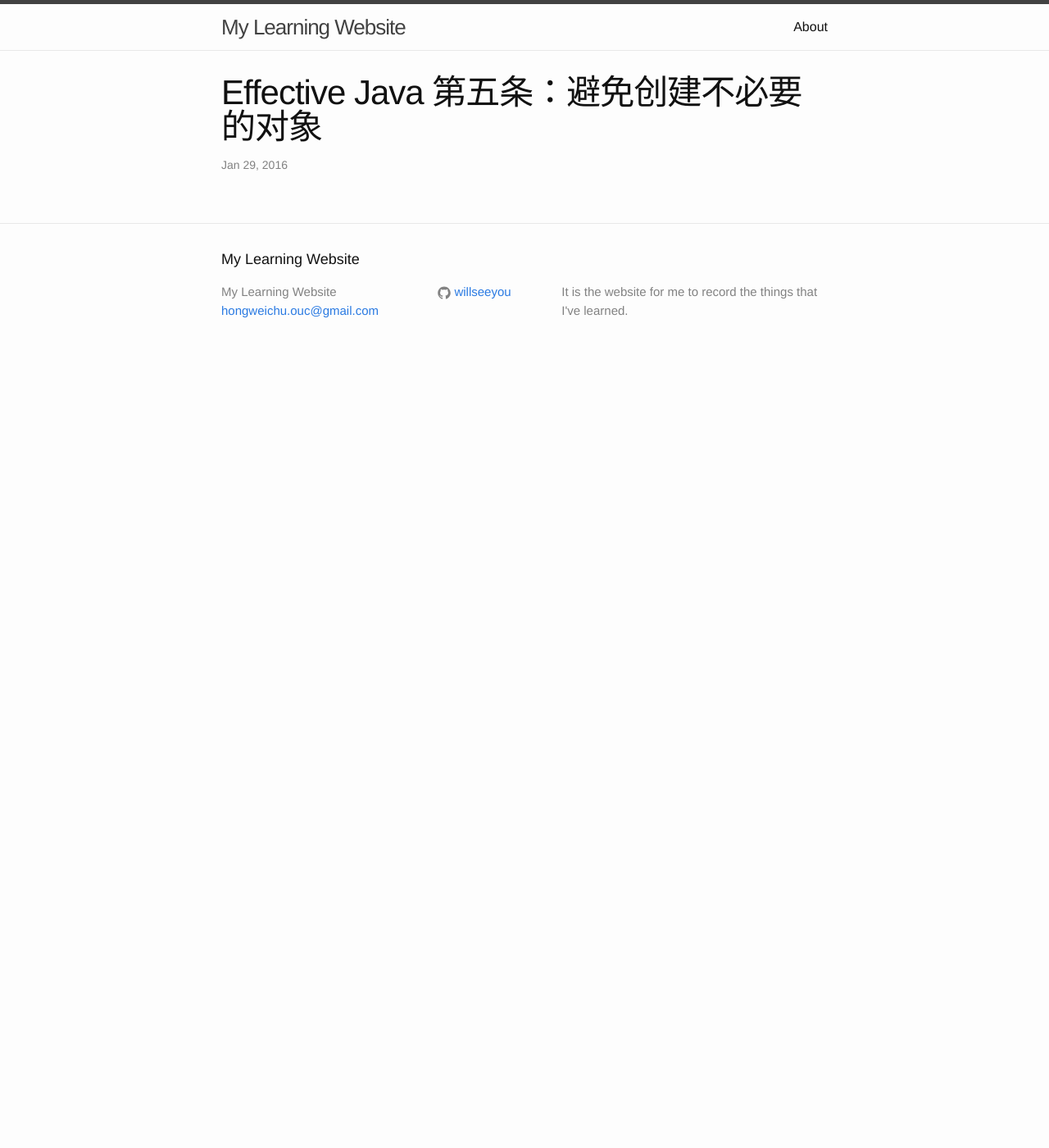
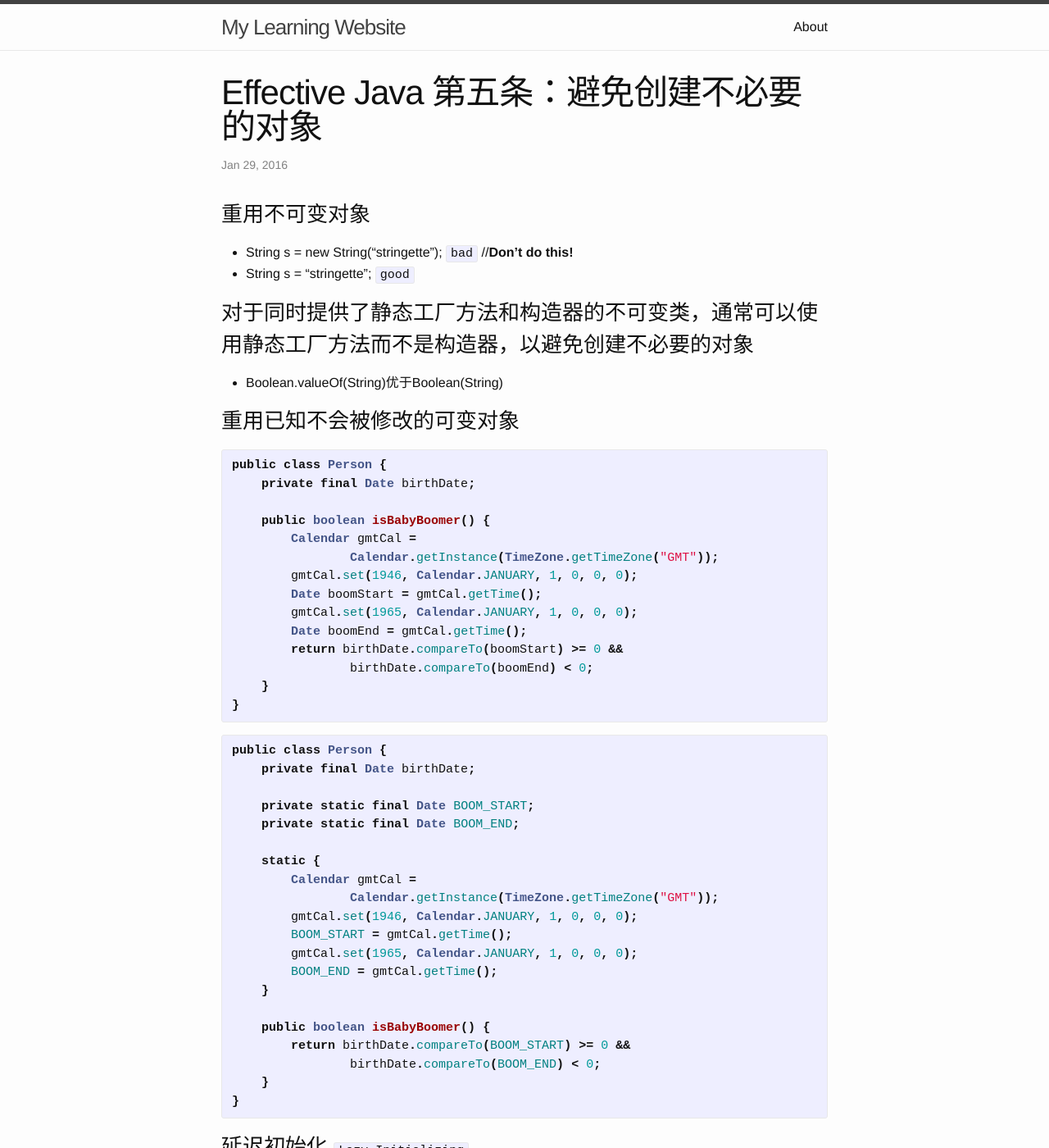
Before and after one commit to willseeyou/willseeyou.github.io, a Jekyll site: the page built from _posts/2016-01-29-effective-java-5.markdown, in a window 1280 px wide and 1400 px high. Shown: the whole window at 82% size. Built offline with Jekyll 4.4.1, drawn with Linux system fonts in a browser that asks for light colours; some of the changed text lies outside the part shown.

Commit message:
Add Effective Java Item 5

```diff
--- a/_posts/2016-01-29-effective-java-5.markdown
+++ b/_posts/2016-01-29-effective-java-5.markdown
@@ -4,3 +4,67 @@ title:  "Effective Java 第五条：避免创建不必要的对象"
 date:   2016-01-29 16:38:27 +0800
 categories: effective java
 ---
+### 重用不可变对象
+* String s = new String("stringette"); `bad`  //**Don't do this!**
+* String s = "stringette"; `good`
+
+### 对于同时提供了静态工厂方法和构造器的不可变类，通常可以使用静态工厂方法而不是构造器，以避免创建不必要的对象
+* Boolean.valueOf(String)优于Boolean(String)
+
+### 重用已知不会被修改的可变对象
+
+{% highlight java %}
+public class Person {
+    private final Date birthDate;
+
+    public boolean isBabyBoomer() {
+        Calendar gmtCal =
+                Calendar.getInstance(TimeZone.getTimeZone("GMT"));
+        gmtCal.set(1946, Calendar.JANUARY, 1, 0, 0, 0);
+        Date boomStart = gmtCal.getTime();
+        gmtCal.set(1965, Calendar.JANUARY, 1, 0, 0, 0);
+        Date boomEnd = gmtCal.getTime();
+        return birthDate.compareTo(boomStart) >= 0 &&
+                birthDate.compareTo(boomEnd) < 0;
+    }
+}
+{% endhighlight %}
+
+{% highlight java %}
+public class Person {
+    private final Date birthDate;
+
+    private static final Date BOOM_START;
+    private static final Date BOOM_END;
+
+    static {
+        Calendar gmtCal =
+                Calendar.getInstance(TimeZone.getTimeZone("GMT"));
+        gmtCal.set(1946, Calendar.JANUARY, 1, 0, 0, 0);
+        BOOM_START = gmtCal.getTime();
+        gmtCal.set(1965, Calendar.JANUARY, 1, 0, 0, 0);
+        BOOM_END = gmtCal.getTime();
+    }
+
+    public boolean isBabyBoomer() {
+        return birthDate.compareTo(BOOM_START) >= 0 &&
+                birthDate.compareTo(BOOM_END) < 0;
+    }
+}
+{% endhighlight %}
+
+### 延迟初始化 `Lazy Initializing`
+
+### 优先使用基本类型而不是自动装箱类型
+
+{% highlight java %}
+public static void main(String[] args) {
+  Long sum = 0L;
+  for (long i = 0; i < Integer.MAX_VALUE; i++) {
+    sum += i;
+  }
+  System.out.println(sum);
+}
+{% endhighlight %}
+
+### 对象池（Object Pool）：重量级对象 `数据库连接池`
```
